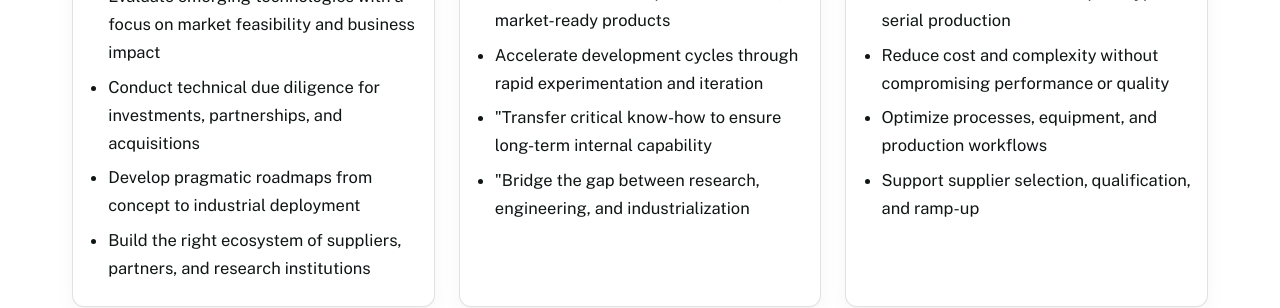
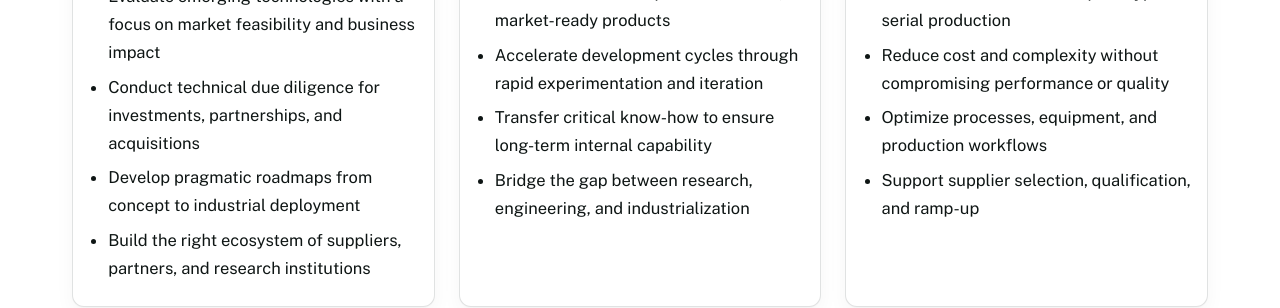
Before and after one commit to raphaelheeb/vaira-advisory, a Jekyll site: the page built from index.html, in a window 1280 px wide. Shown: the part 988-1296 px from the top of the page. Built offline with Jekyll 4.4.1, drawn with Linux system fonts in a browser that asks for light colours.

Commit message:
Update index.html

```diff
--- a/index.html
+++ b/index.html
@@ -74,7 +74,7 @@
   <div class="content-wrapper wrapper--narrow">
     <h2>
       <span lang="en">What We Do</span><br>
-      <span lang="de" class="small">Unsere Leistungen</span>
+      <span lang="de" class="small">Was wir tun</span>
     </h2>
 
     <div class="card-grid">
@@ -109,11 +109,11 @@
           <li lang="en">Translate R&D concepts into scalable, market-ready products</li>
           <li lang="de">Überführung von F&amp;E-Ansätzen in skalierbare, marktfähige Produkte</li>
           <li lang="en">Accelerate development cycles through rapid experimentation and iteration</li>
-          <li lang="de">"Beschleunigung von Entwicklungsprojekten durch pragmatische Experimente und iterative Vorgehensweisen</li>
-          <li lang="en">"Transfer critical know-how to ensure long-term internal capability</li>
-          <li lang="de">"Systematischer Know-how-Transfer zur nachhaltigen Stärkung Ihrer internen Kompetenzen</li>
-          <li lang="en">"Bridge the gap between research, engineering, and industrialization</li>
-          <li lang="de">"Überbrückung der Lücke zwischen Forschung, Engineering und Industrialisierung</li>
+          <li lang="de">Beschleunigung von Entwicklungsprojekten durch pragmatische Experimente und iterative Vorgehensweisen</li>
+          <li lang="en">Transfer critical know-how to ensure long-term internal capability</li>
+          <li lang="de">Systematischer Know-how-Transfer zur nachhaltigen Stärkung Ihrer internen Kompetenzen</li>
+          <li lang="en">Bridge the gap between research, engineering, and industrialization</li>
+          <li lang="de">Überbrückung der Lücke zwischen Forschung, Engineering und Industrialisierung</li>
         </ul>
       </div>
 
```
